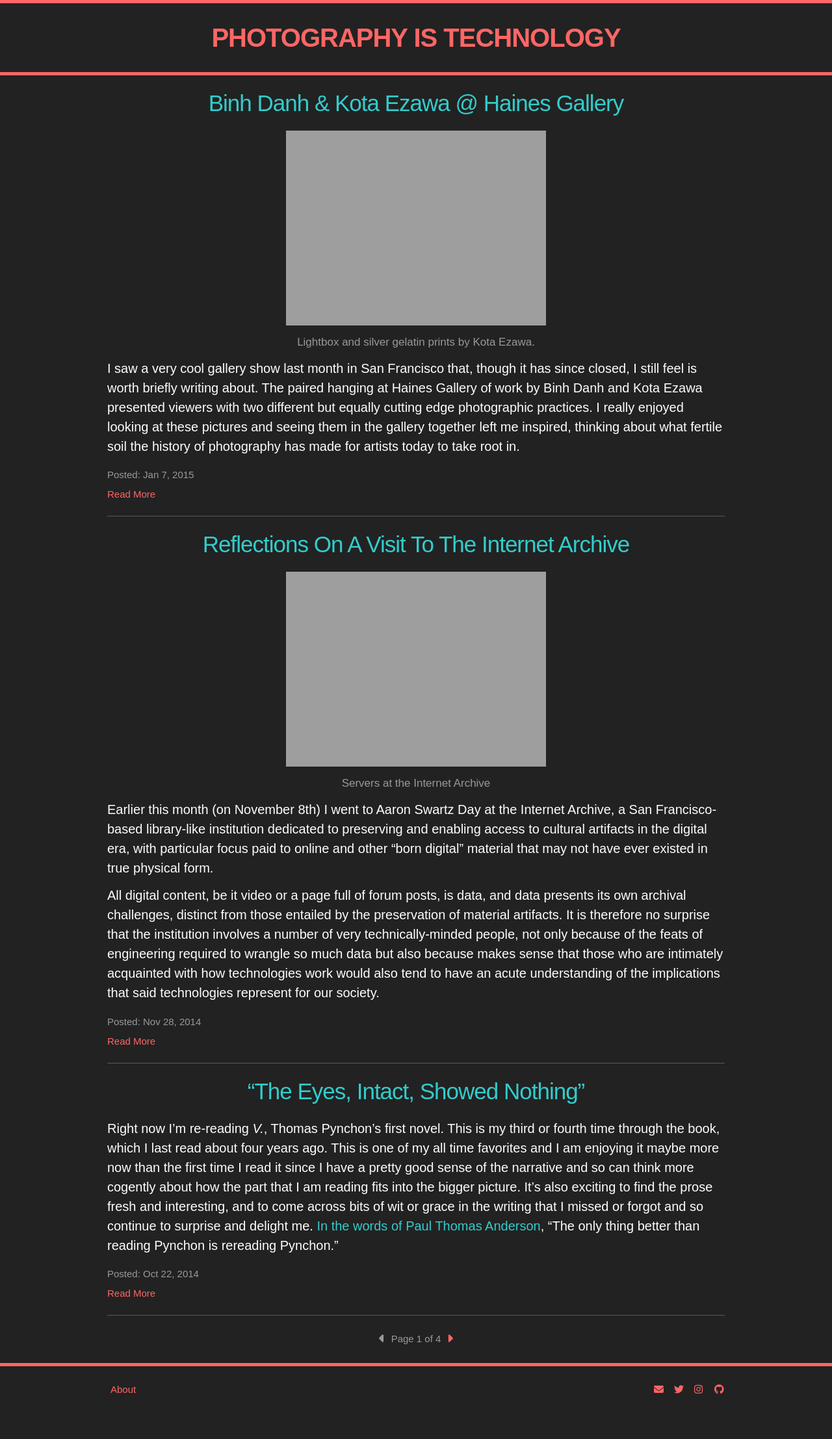
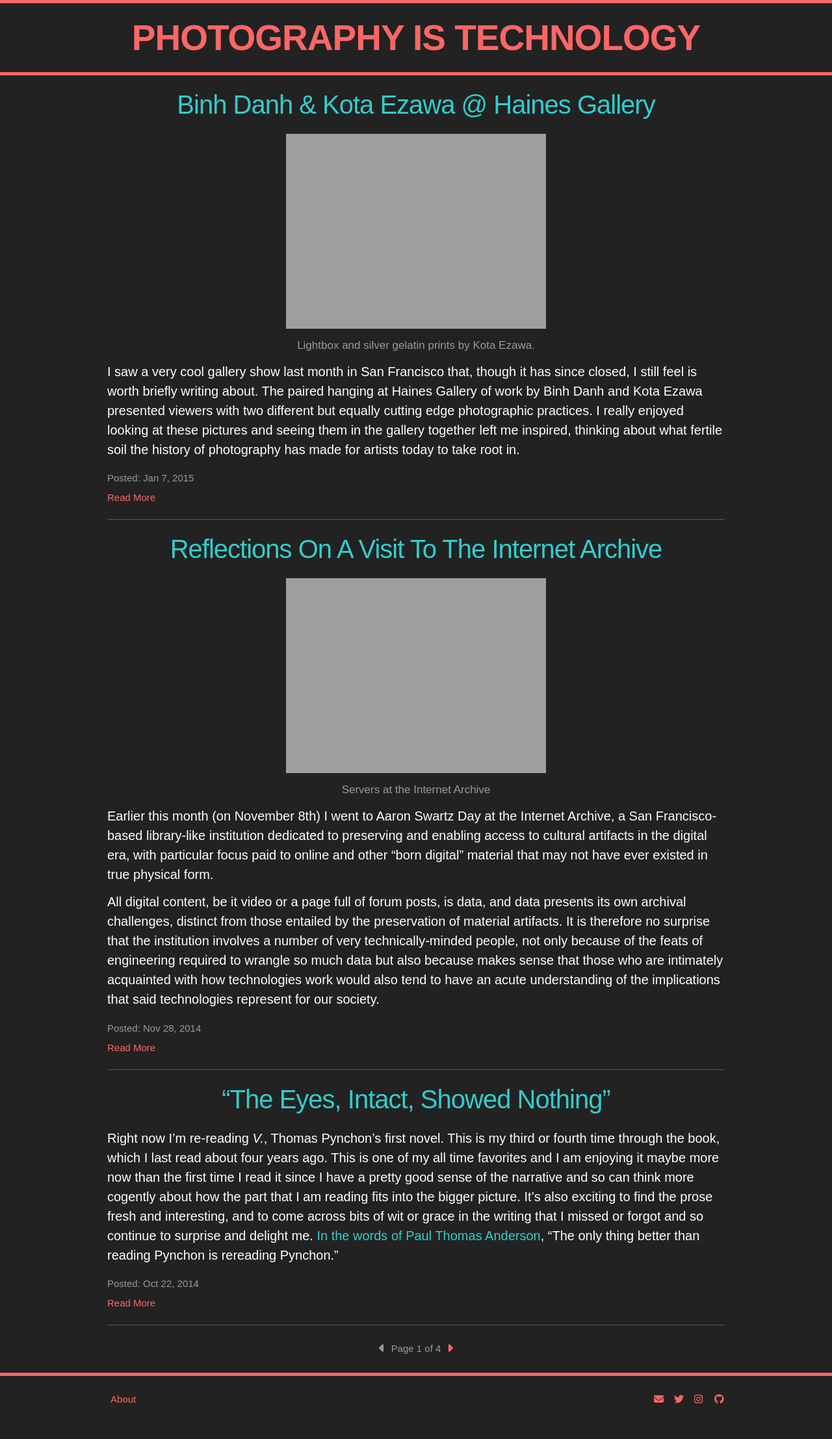
Before and after one commit to r4d1n/photographyistechnology, a Jekyll site: the page built from index.html, in a window 1280 px wide. Shown: the whole page at 65% size. Built offline with Jekyll 4.4.1, drawn with Linux system fonts in a browser that asks for light colours; nearby versions of some CDN libraries; library files that are not in the unit come from our copies; the list of posts is cut into pages by our own code.

Commit message:
big site header with media query for phones

```diff
--- a/_sass/_layout.scss
+++ b/_sass/_layout.scss
@@ -7,7 +7,6 @@
   min-height: 56px;
   // Positioning context for the mobile navigation icon
   position: relative;
-  max-width: 100%;
 }
 
 .site-title {
@@ -21,6 +20,12 @@
   display: block;
   text-transform: uppercase;
   font-weight: 700;
+
+  @include media-query($on-palm) {
+    font-size: $big-font-size * .7;
+    padding: $spacing-unit * .5;
+    line-height: 40px;
+  }
 
   &,
   &:visited {
@@ -112,7 +117,7 @@
 }
 
 .page-heading {
-  font-size: 20px;
+  font-size: $med-font-size;
 }
 
 .post-list {
@@ -159,16 +164,11 @@
   font-size: $med-font-size;
   color: $secondary-color;
   margin-bottom: $spacing-unit;
-// }
-//
-//
-// .post-title {
-  // font-size: 42px;
   letter-spacing: -1px;
   line-height: 1;
 
-  @include media-query($on-laptop) {
-    font-size: 36px;
+  @include media-query($on-palm) {
+    font-size: $med-font-size * .7;
   }
 }
 
--- a/css/main.scss
+++ b/css/main.scss
@@ -9,8 +9,8 @@
 $base-font-family: "proxima-nova", sans-serif;
 $base-font-size:   20px;
 $small-font-size:  $base-font-size * 0.75;
-$big-font-size: $base-font-size * 2.0;
-$med-font-size: $base-font-size * 1.75;
+$big-font-size: $base-font-size * 2.75;
+$med-font-size: $base-font-size * 2.0;
 $base-line-height: 1.5;
 
 $header-font-family: "futura-pt", sans-serif;
```
